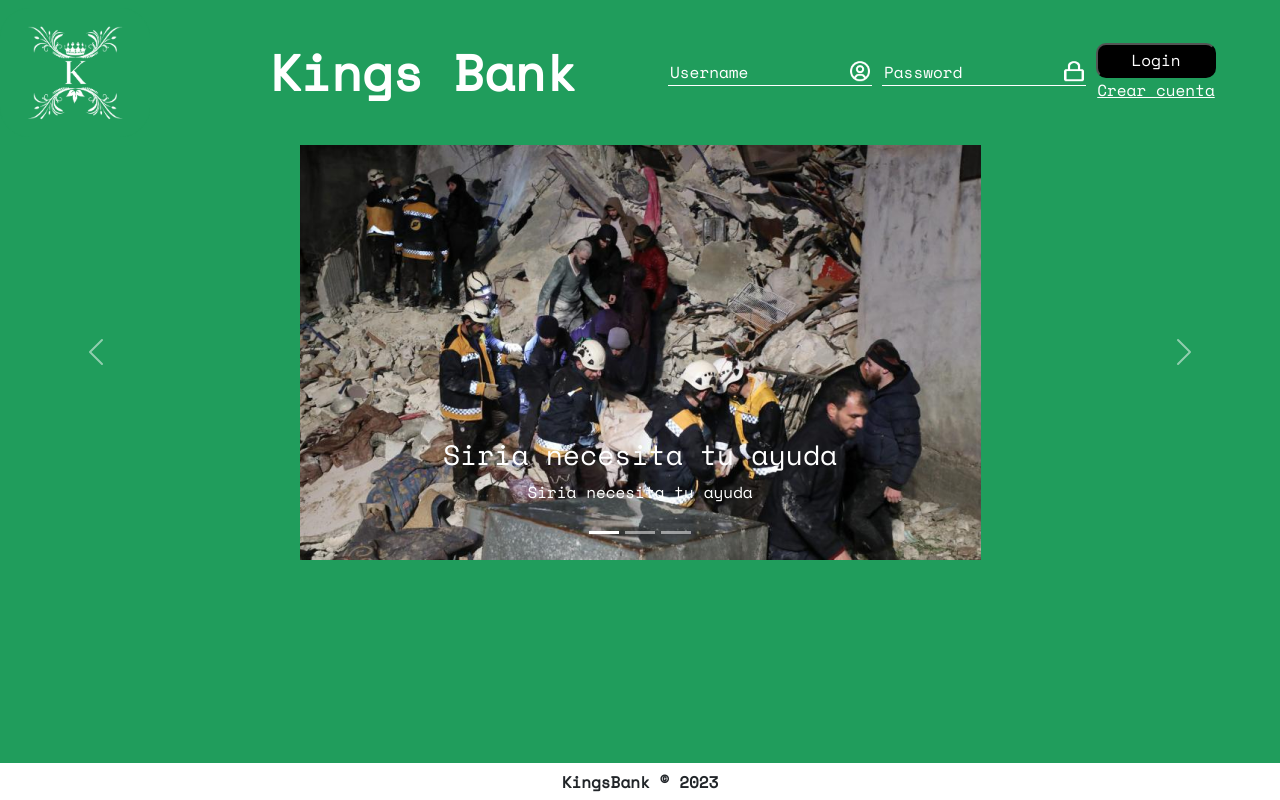
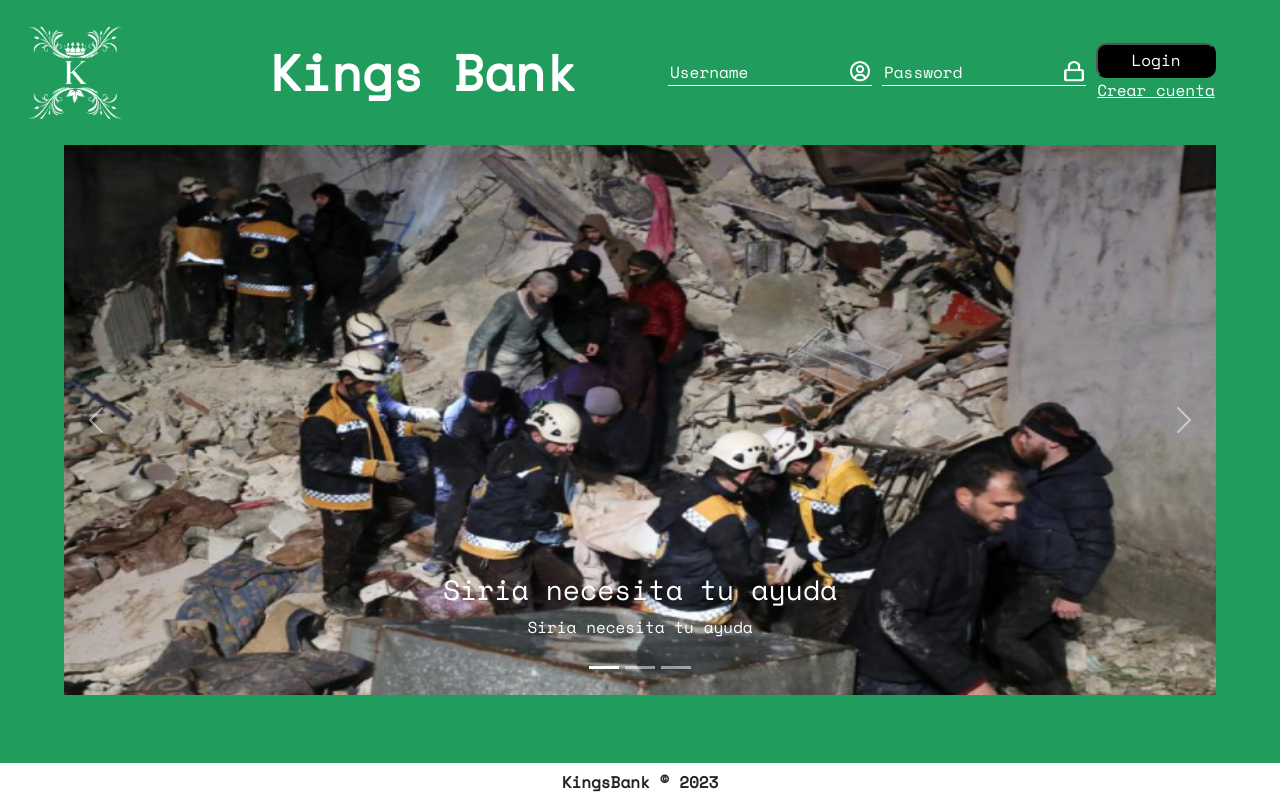
Before and after one commit to kuvii/Proyecto-FCT, a React (Create React App) app in the folder frontend/: page / in a window 1280 px wide. Built offline with nearby package versions, Linux system fonts and the light colour scheme.

Commit message:
[style] added styles for slider photos

```diff
--- a/frontend/src/index.css
+++ b/frontend/src/index.css
@@ -117,3 +117,8 @@ input:focus, input::placeholder, input:valid {
   width: 100%;
   justify-content: flex-end;
 }
+
+.anuncios {
+  width: 90%;
+  height: 550px;
+}
```
